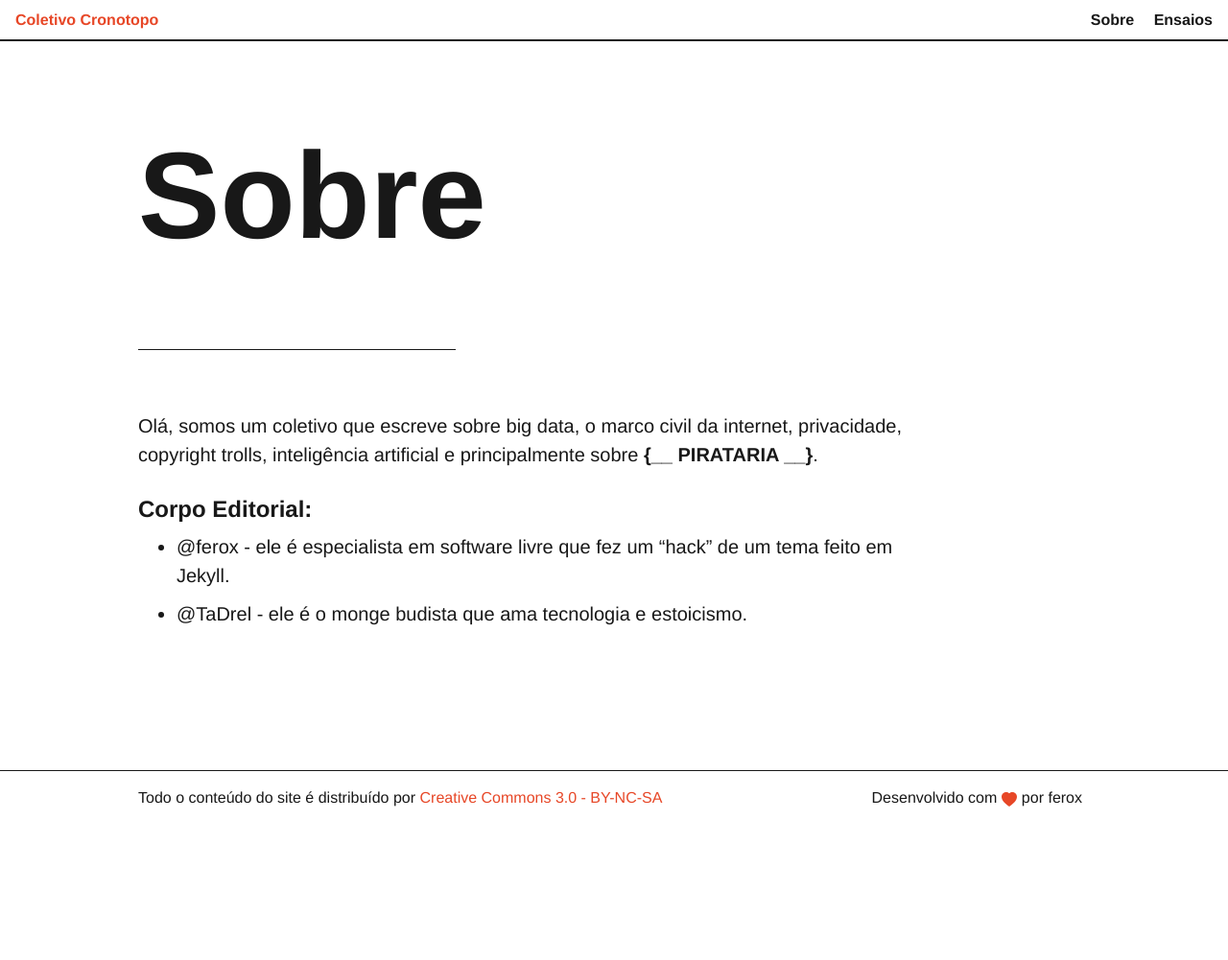
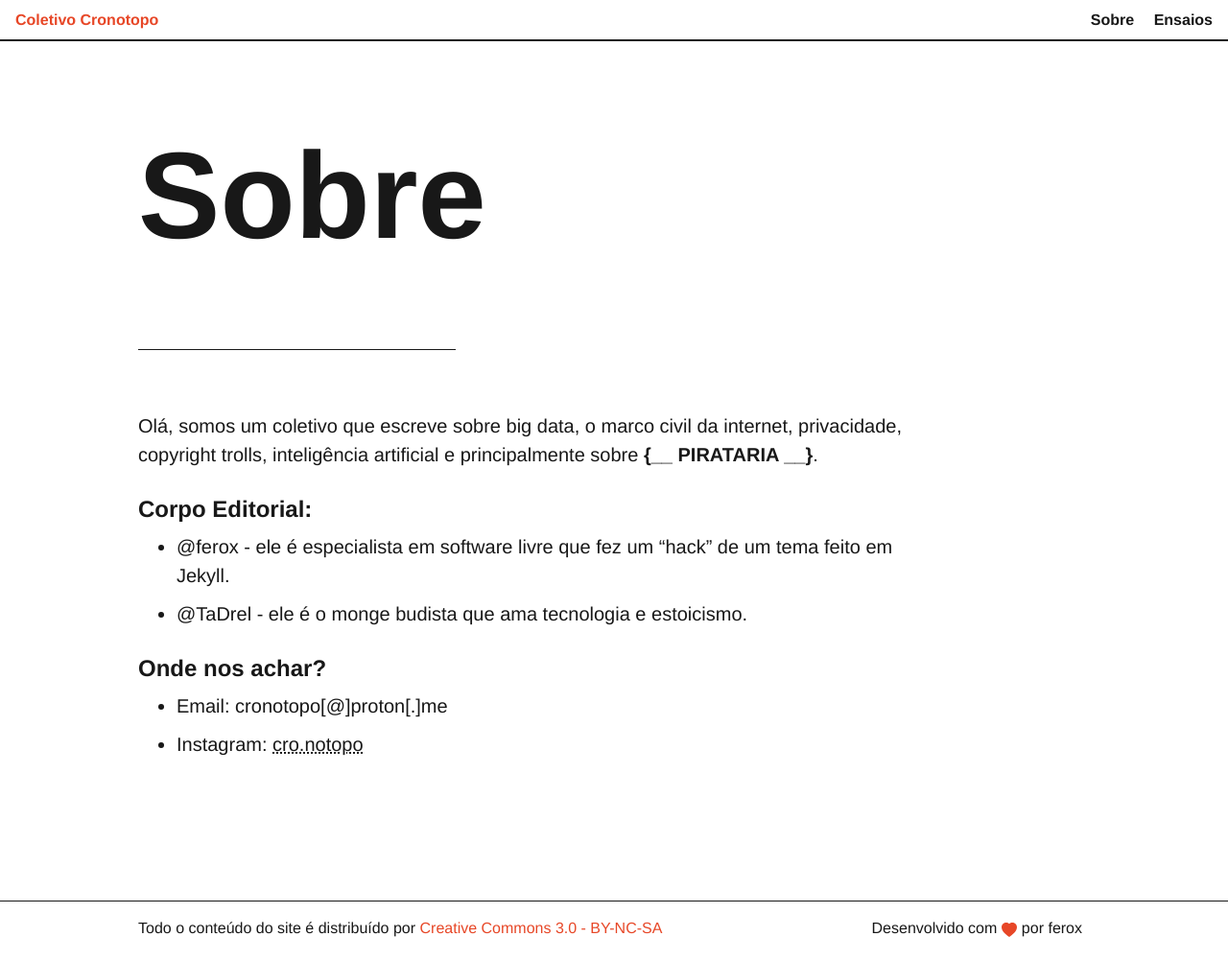
Before and after one commit to cronotopo/cronotopo.github.io, a Jekyll site: the page built from sobre.md, in a window 1280 px wide. Shown: the whole page at 96% size. Built offline with Jekyll 4.4.1, drawn with Linux system fonts in a browser that asks for light colours; before the commit the page ends 900 px from its top, so only the background shows below that.

Commit message:
Adicionado informações de contato: email e instagram

```diff
--- a/sobre.md
+++ b/sobre.md
@@ -9,3 +9,7 @@ Olá, somos um coletivo que escreve sobre big data, o marco civil da internet, p
 ### Corpo Editorial:
 * @ferox - ele é especialista em software livre que fez um "hack" de um tema feito em Jekyll.
 * @TaDrel - ele é o monge budista que ama tecnologia e estoicismo.
+
+### Onde nos achar?
+* Email: cronotopo[@]proton[.]me
+* Instagram: [cro.notopo](https://www.instagram.com/cro.notopo)
```
